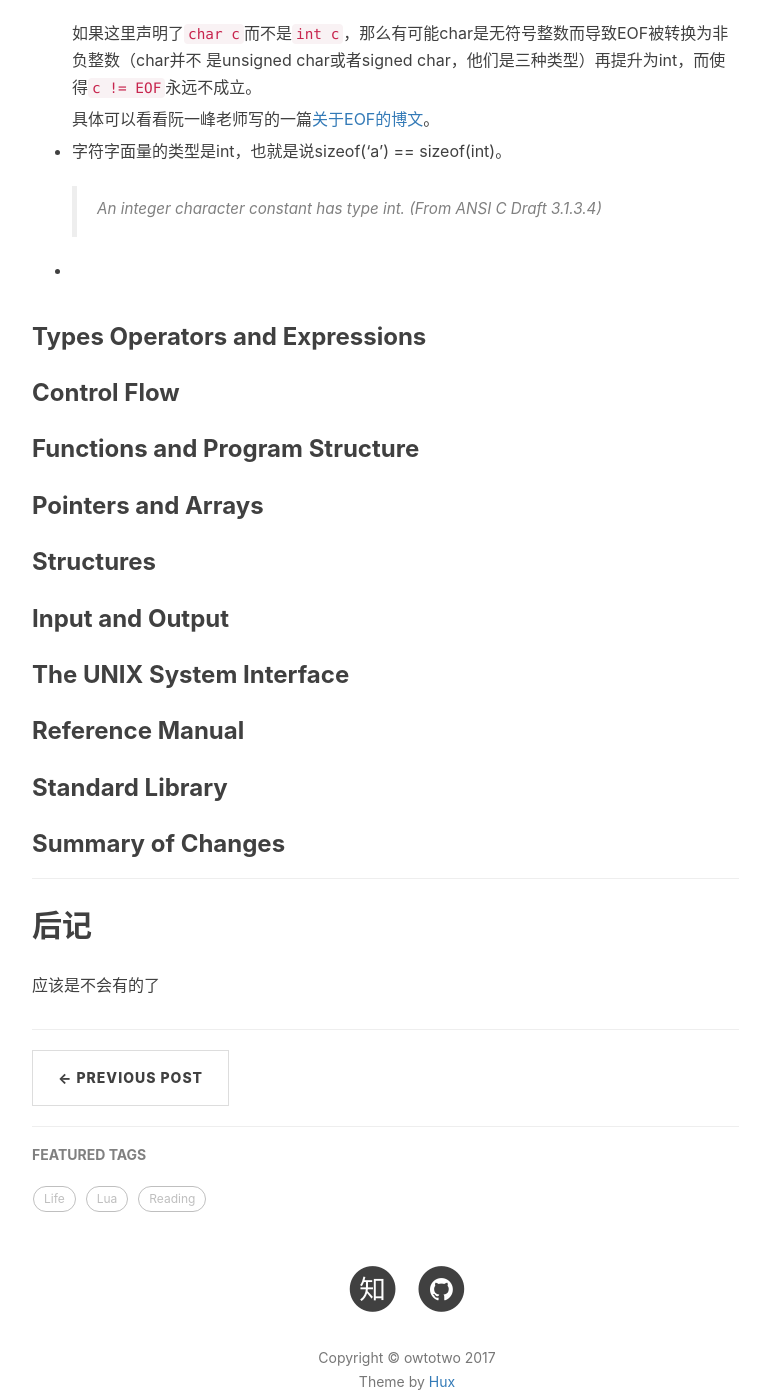
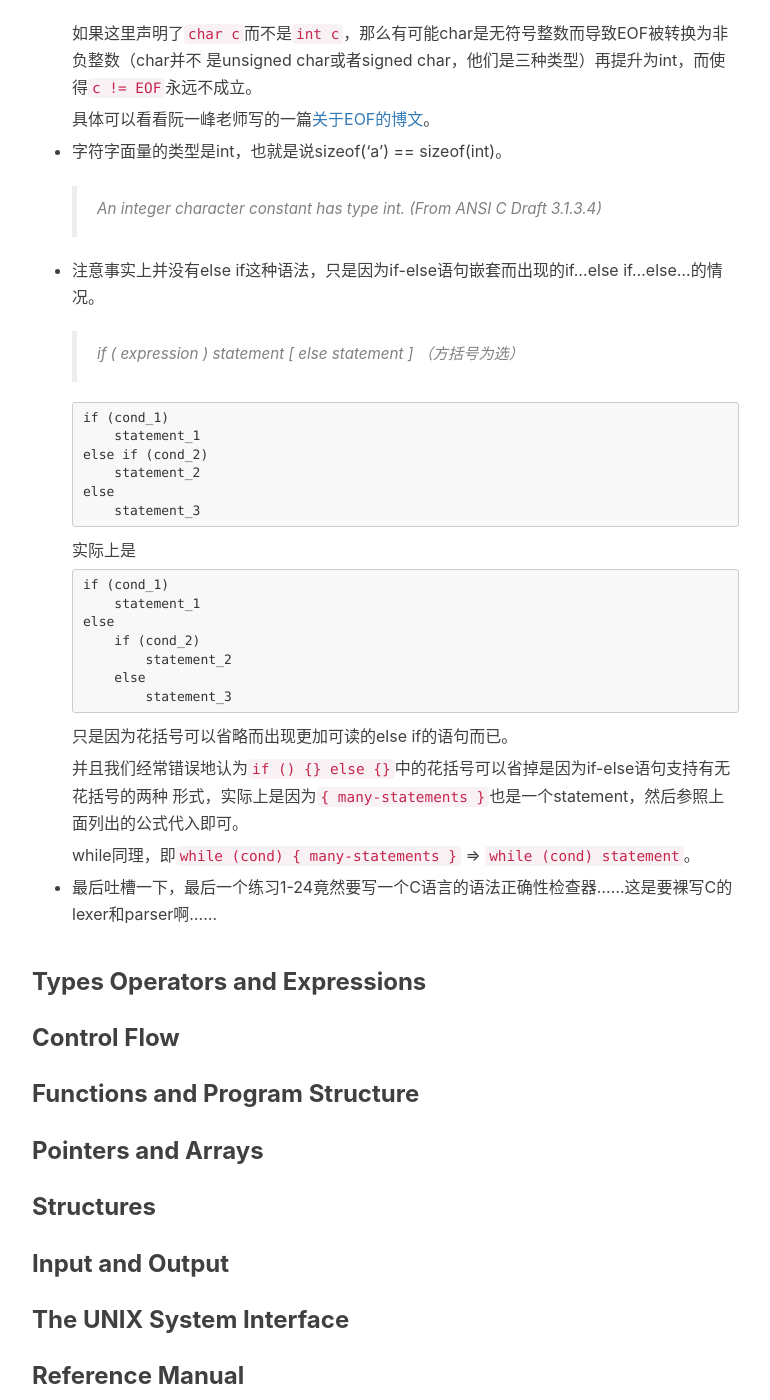
Before and after one commit to owtotwo/owtotwo.github.io, a Jekyll site: the page built from _posts/2017-01-03-the-c-programming-language-book-review.markdown, in a window 1280 px wide and 1400 px high, scrolled down 6025 px. Shown: the whole window, without its empty margins (233-1003 px from the left). Built offline with Jekyll 4.4.1, drawn with Linux system fonts in a browser that asks for light colours; nearby versions of some CDN libraries; comment, search, counter and statistics services are not loaded.

Commit message:
第一章搞定！

````diff
--- a/_posts/2017-01-03-the-c-programming-language-book-review.markdown
+++ b/_posts/2017-01-03-the-c-programming-language-book-review.markdown
@@ -217,7 +217,39 @@ tags:
 *   字符字面量的类型是int，也就是说sizeof('a') == sizeof(int)。
     > An integer character constant has type int. (From ANSI C Draft 3.1.3.4)
 
-*
+*   注意事实上并没有else if这种语法，只是因为if-else语句嵌套而出现的if...else if...else...的情况。
+
+    > if ( expression ) statement [ else statement ]  （方括号为选）
+
+    ```
+    if (cond_1)
+        statement_1
+    else if (cond_2)
+        statement_2
+    else
+        statement_3
+    ```
+
+    实际上是
+
+    ```
+    if (cond_1)
+        statement_1
+    else
+        if (cond_2)
+            statement_2
+        else
+            statement_3
+    ```
+
+    只是因为花括号可以省略而出现更加可读的else if的语句而已。
+
+    并且我们经常错误地认为`if () {} else {}`中的花括号可以省掉是因为if-else语句支持有无花括号的两种
+    形式，实际上是因为`{ many-statements }`也是一个statement，然后参照上面列出的公式代入即可。
+
+    while同理，即`while (cond) { many-statements }` => `while (cond) statement`。
+
+*   最后吐槽一下，最后一个练习1-24竟然要写一个C语言的语法正确性检查器……这是要裸写C的lexer和parser啊……
 
 ### Types Operators and Expressions
 
````
